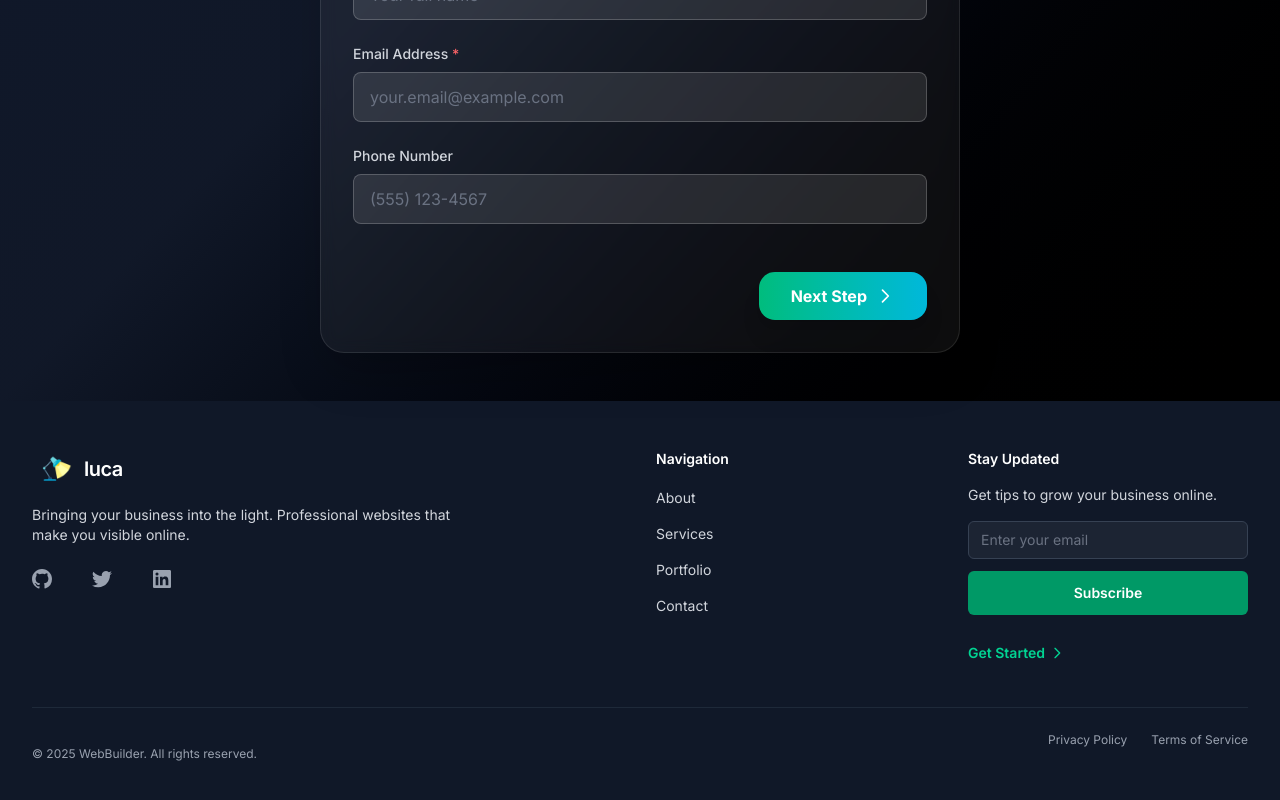
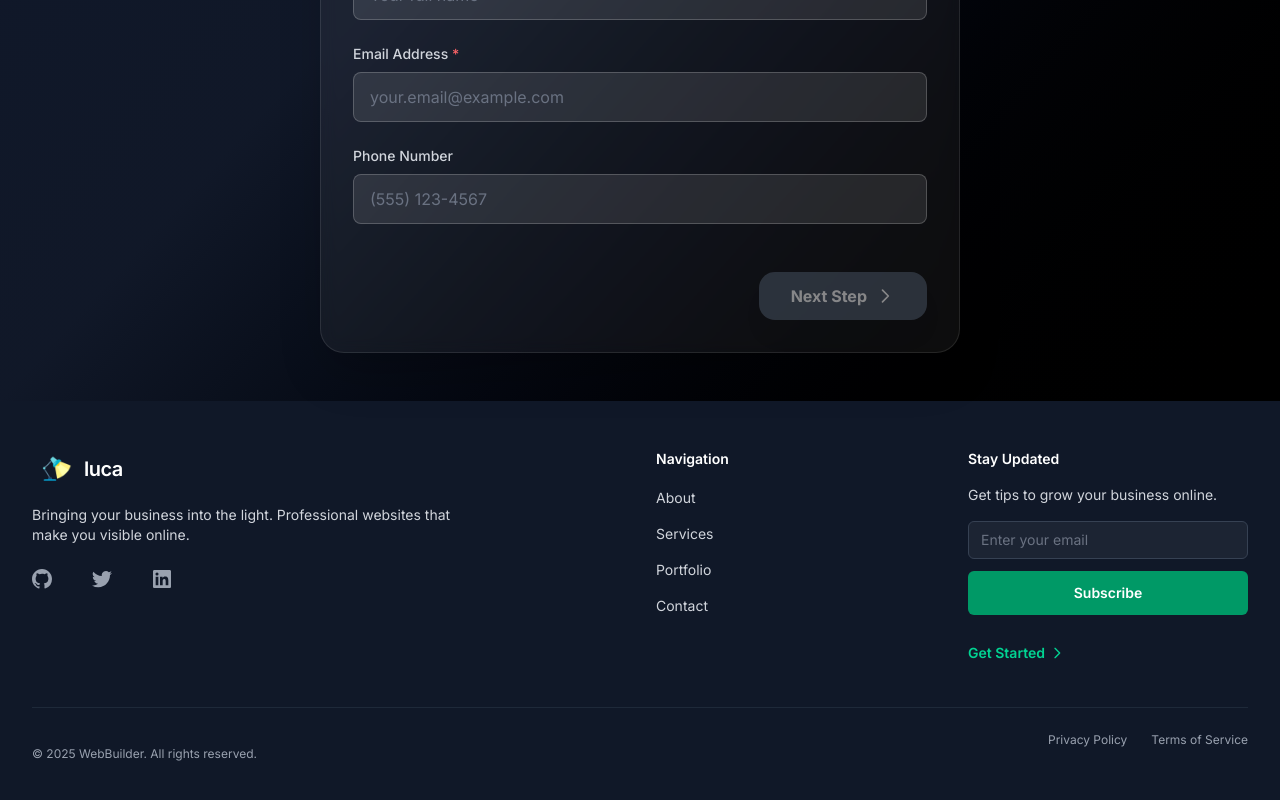
Before and after one commit to lucavehbiu/web-builder, a Next.js app: page /about/get-started in a window 1280 px wide. Shown: the part 1005-1805 px from the top of the page. Built offline with nearby package versions, Linux system fonts and the light colour scheme.

Commit message:
disable no completion

```diff
--- a/src/components/forms/get-started-form.tsx
+++ b/src/components/forms/get-started-form.tsx
@@ -124,7 +124,21 @@ export default function GetStartedForm({ dictionary, locale }: GetStartedFormPro
     }
   }
 
+  const validateStep1 = () => {
+    const required = ['businessName', 'industry', 'businessDescription', 'fullName', 'email']
+    const missing = required.filter(field => !formData[field as keyof typeof formData].toString().trim())
+    return missing.length === 0
+  }
+
   const nextStep = () => {
+    if (currentStep === 1) {
+      // Validate Step 1 before proceeding
+      if (!validateStep1()) {
+        showNotification(dictionary.getStarted.notifications.fillRequired, 'error')
+        return
+      }
+    }
+
     if (currentStep < 3) setCurrentStep(currentStep + 1)
   }
 
@@ -357,9 +371,18 @@ export default function GetStartedForm({ dictionary, locale }: GetStartedFormPro
                 <button
                   type="button"
                   onClick={nextStep}
-                  className="group relative overflow-hidden rounded-2xl bg-gradient-to-r from-emerald-500 to-cyan-500 px-8 py-3 text-white font-bold shadow-xl hover:shadow-2xl transition-all duration-300 transform hover:scale-105"
+                  disabled={!validateStep1()}
+                  className={`
+                    group relative overflow-hidden rounded-2xl px-8 py-3 font-bold shadow-xl transition-all duration-300 text-white
+                    ${validateStep1()
+                      ? 'bg-gradient-to-r from-emerald-500 to-cyan-500 hover:shadow-2xl transform hover:scale-105 cursor-pointer'
+                      : 'bg-gray-600 cursor-not-allowed opacity-50'
+                    }
+                  `}
                 >
-                  <div className="absolute inset-0 bg-gradient-to-r from-emerald-400 to-cyan-400 opacity-0 group-hover:opacity-100 transition-opacity duration-300"></div>
+                  {validateStep1() && (
+                    <div className="absolute inset-0 bg-gradient-to-r from-emerald-400 to-cyan-400 opacity-0 group-hover:opacity-100 transition-opacity duration-300"></div>
+                  )}
                   <span className="relative flex items-center">
                     {dictionary.getStarted.buttons.nextStep}
                     <svg className="ml-2 h-5 w-5 transition-transform group-hover:translate-x-1" fill="none" stroke="currentColor" viewBox="0 0 24 24">
```
